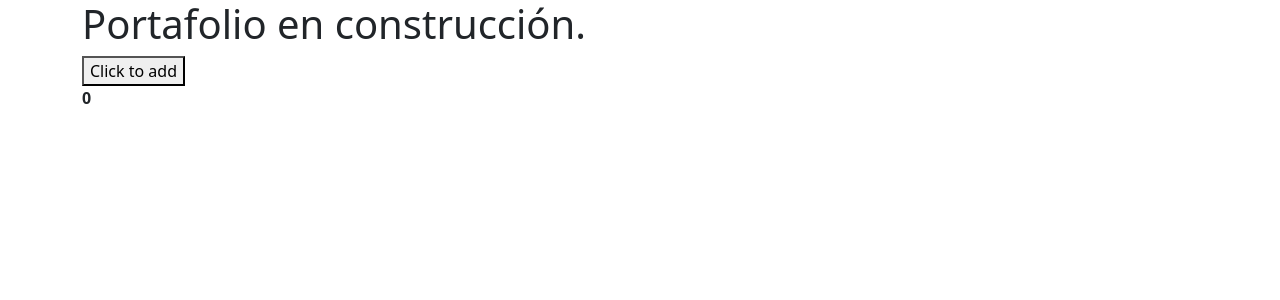
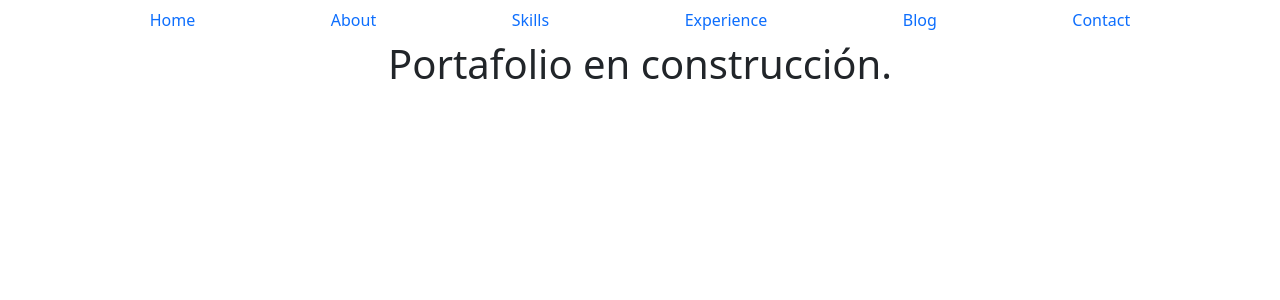
Before and after one commit to victorrpt22/victor-rpt, a React app: page / in a window 1280 px wide. Shown: the top 300 px of the page. Built offline with nearby package versions, Linux system fonts and the light colour scheme.

Commit message:
add some buttons and title

```diff
--- a/package.json
+++ b/package.json
@@ -24,6 +24,7 @@
     "@babel/preset-react": "^7.14.5",
     "babel-loader": "^8.2.2",
     "css-loader": "^6.3.0",
+    "eslint-plugin-react-hooks": "^4.2.0",
     "html-webpack-plugin": "^5.3.2",
     "postcss-loader": "^6.1.1",
     "sass-loader": "^12.1.0",
--- a/src/App.js
+++ b/src/App.js
@@ -1,23 +1,11 @@
 import {useState} from 'react'
-
+import NavBar from './components/navbar/navbar'
 const App = () => {
 
-    const [counter, setCounter] = useState(0)
-    const [values, setValues] = useState()
-    const handleClick = () => {
-        setCounter(counter + 1)
-        setValues(values.concat(counter))
-    }
-    return(<div className='container'>
-        <h1>Portafolio en construcción.</h1>
-        <button onClick={handleClick}>
-            Click to add
-        </button>
-        <div>
-            <strong>
-                {counter}
-            </strong>
-        </div>
+     return(
+    <div className='container'>
+        <NavBar />
+        <h1 className='text-center'>Portafolio en construcción.</h1>
     </div>)
 }
 export default App
--- /dev/null
+++ b/src/components/navbar/navbar.js
@@ -0,0 +1,12 @@
+export default function NavBar(){
+    return (
+        <nav className="nav nav-fill">
+            <a className="nav-link active" aria-current="page" href="#">Home</a>
+            <a className="nav-link" href="#">About</a>
+            <a className="nav-link" href="#">Skills</a>
+            <a className="nav-link" href="">Experience</a>
+            <a className="nav-link" href="">Blog</a>
+            <a className="nav-link" href="">Contact</a>
+        </nav>
+    );
+}
--- a/src/index.js
+++ b/src/index.js
@@ -2,4 +2,5 @@ import ReactDOM from "react-dom";
 import 'bootstrap';
 import App from './App'
 import './main.scss'
+
 ReactDOM.render(<App/>,document.getElementById('root'))
--- a/src/main.scss
+++ b/src/main.scss
@@ -1,2 +1,6 @@
 @import "custom";
 @import "~bootstrap/scss/bootstrap";
+
+.container {
+    background-color: #fff;
+}
```
Also changed, not shown: 1 other file (tests, documents, lock files or other folders).
